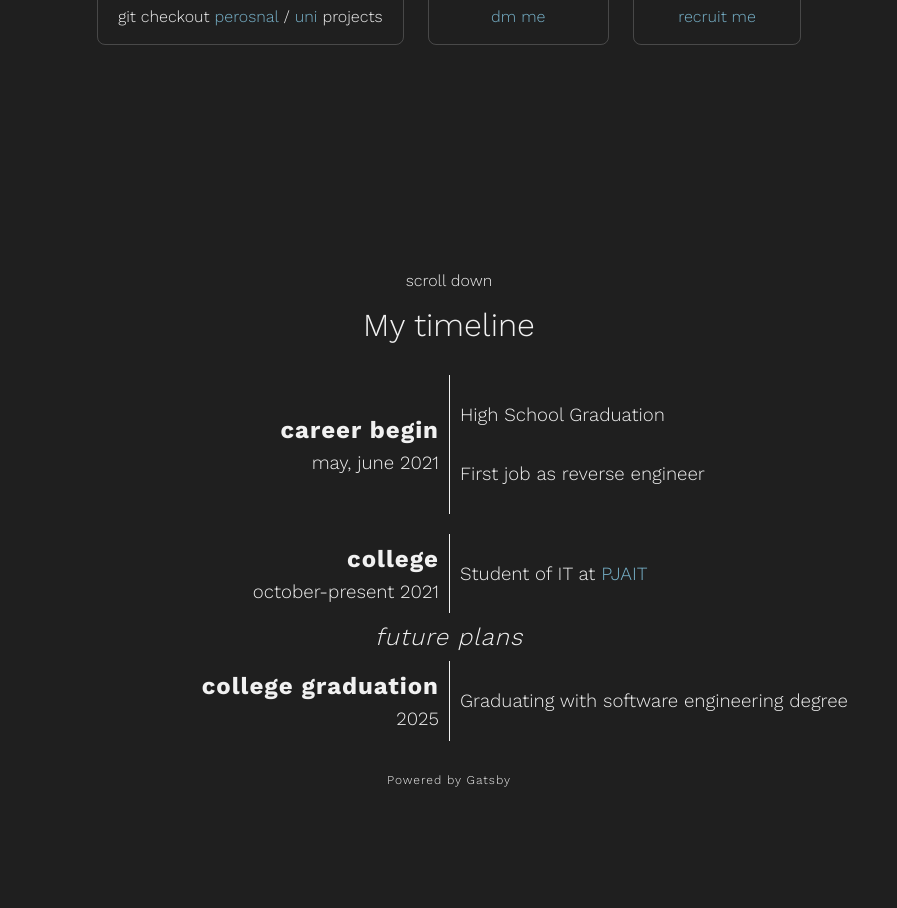
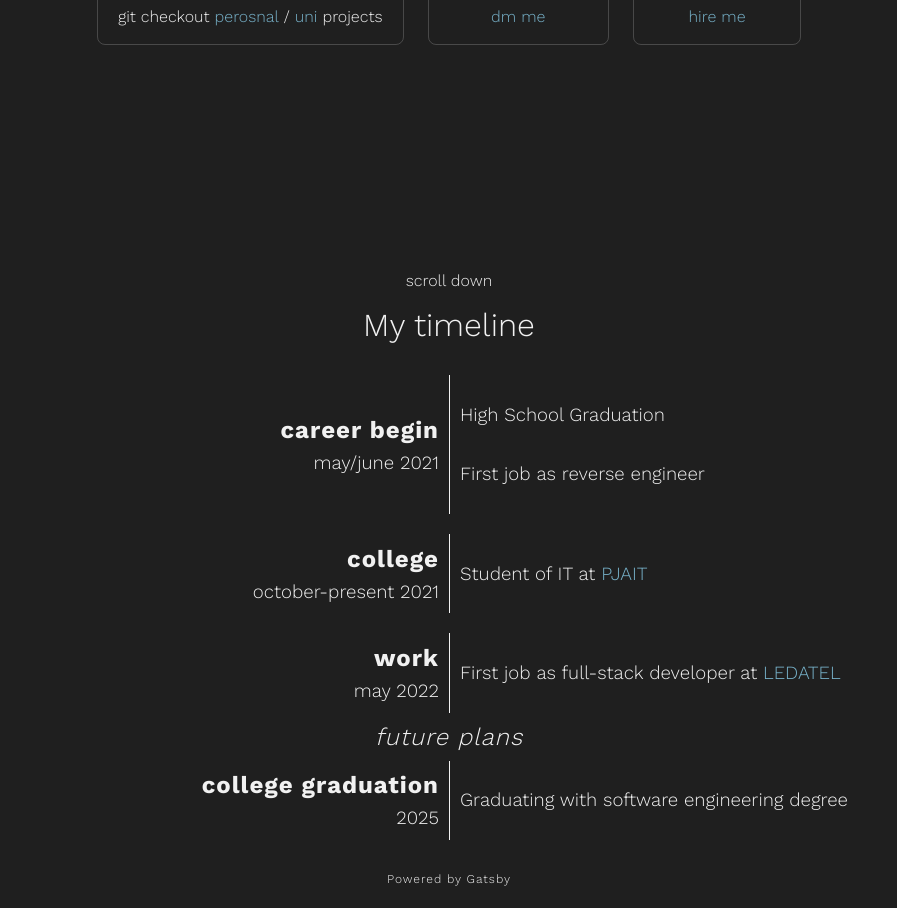
Before and after one commit to kpostekk/kpostekk-website, a Gatsby site: page / in a window 1280 px wide. Shown: the part 449-1357 px from the top of the page, without its empty margins (191-1088 px from the left). Before the commit the page ends 1258 px from the top, so only its background shows below. Built offline with nearby package versions, Linux system fonts and the light colour scheme; Gatsby itself is replaced by a stand-in of ours.

Commit message:
Add work to the timeline

```diff
--- a/src/pages/index.js
+++ b/src/pages/index.js
@@ -82,7 +82,7 @@ export default function IndexPage() {
           </Card>
           <Card title={"linkedIn"}>
             <p>
-              <a href="https://www.linkedin.com/in/kpostekk/">recruit me</a>
+              <a href="https://www.linkedin.com/in/kpostekk/">hire me</a>
             </p>
           </Card>
         </div>
@@ -99,13 +99,18 @@ export default function IndexPage() {
           scroll down
         </p>
         <h1 style={{ fontWeight: 300, marginTop: 0 }}>My timeline</h1>
-        <TimelineBlock title={"career begin"} year={"may, june 2021"}>
+        <TimelineBlock title={"career begin"} year={"may/june 2021"}>
           <p>High School Graduation</p>
           <p>First job as reverse engineer</p>
         </TimelineBlock>
         <TimelineBlock title={"college"} year={"october-present 2021"}>
           <p>
             Student of IT at <a href={"https://www.pja.edu.pl/en/"}>PJAIT</a>
+          </p>
+        </TimelineBlock>
+        <TimelineBlock title={"work"} year={"may 2022"}>
+          <p>
+            First job as full-stack developer at <a href={"https://ledatel.pl/en/"}>LEDATEL</a>
           </p>
         </TimelineBlock>
         <h2
```
